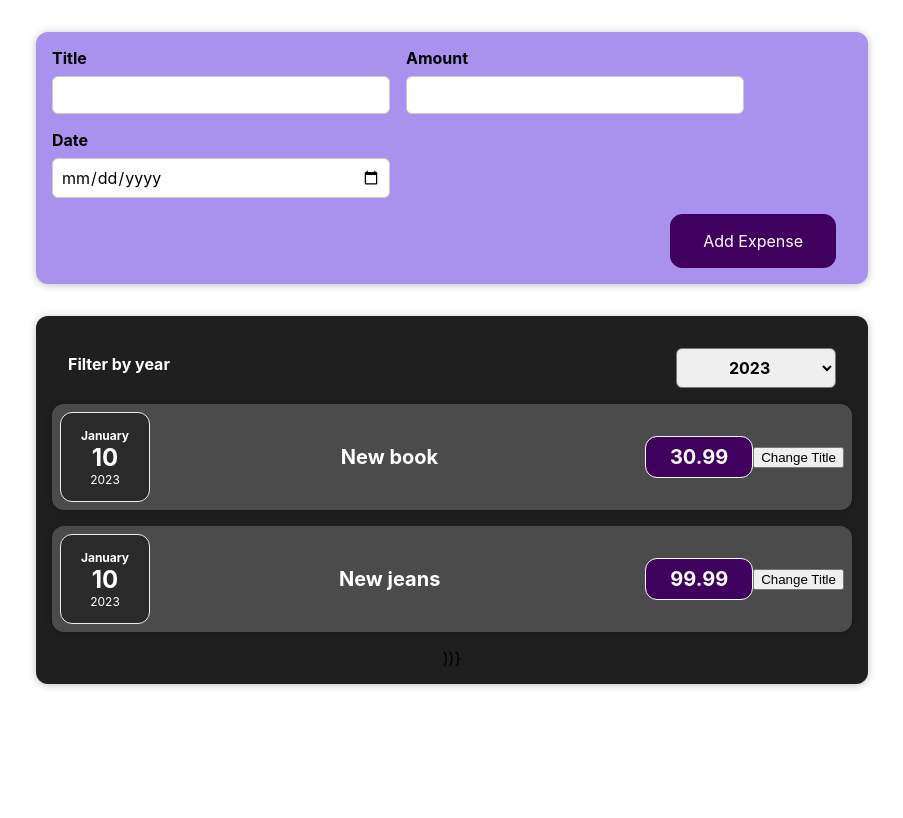
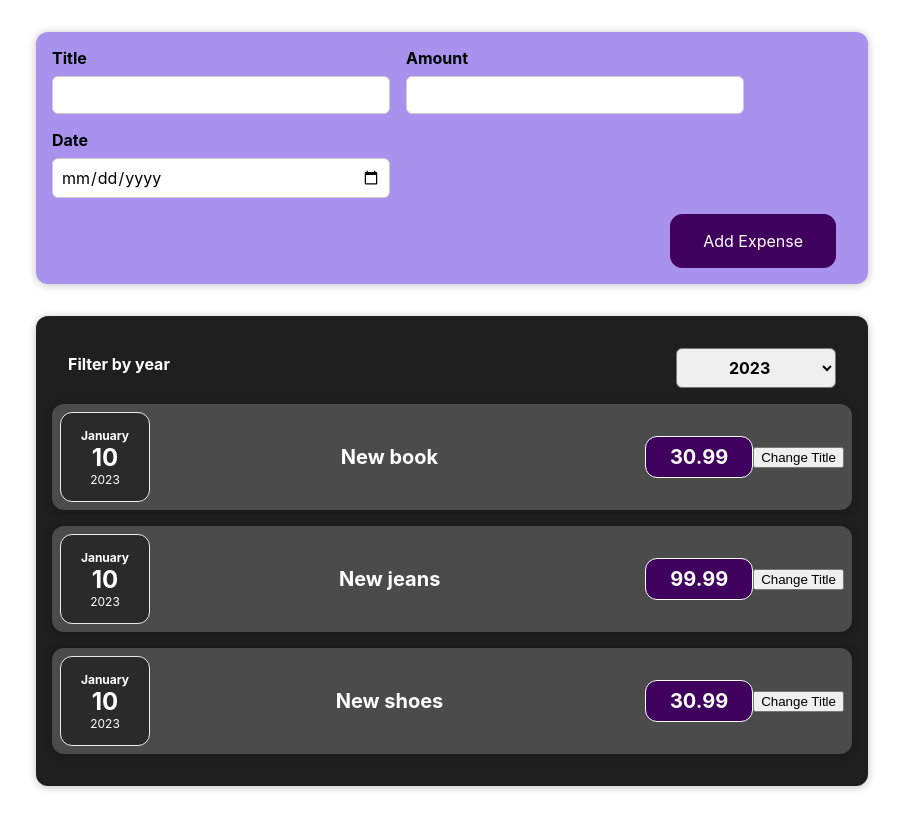
Before and after one commit to 0lder0/expenses, a React (Create React App) app: page / in a window 1280 px wide. Shown: the whole page, without its empty margins (188-1091 px from the left). Built offline with nearby package versions, Linux system fonts and the light colour scheme.

Commit message:
Andmete kuvamine nimekirjast

```diff
--- a/src/App.js
+++ b/src/App.js
@@ -4,10 +4,7 @@ import './App.css';
 import Expenses from "./component/Expenses/Expenses";
 import NewExpense from "./component/NewExpense/NewExpense";
 
-
-
-const App = () => {
-    const expenses = [
+const Dummy_expenses = [
     {
         date: new Date(2023, 0, 10),
         title: "New book",
@@ -17,8 +14,16 @@ const App = () => {
         date: new Date(2023, 0, 10),
         title: "New jeans",
         price: 99.99
-        }
+    },
+    {
+        date: new Date(2023, 0, 10),
+        title: "New shoes",
+        price: 30.99
+    },
 ];
+
+const App = () => {
+
 
     const addExpenseHandler = (expense) => {
         console.log("In App.js");
@@ -28,7 +33,7 @@ const App = () => {
   return (
       <div className="App">
             <NewExpense onAddExpense={addExpenseHandler}></NewExpense>
-          <Expenses expenses={expenses}></Expenses>
+          <Expenses expenses={Dummy_expenses}></Expenses>
       </div>
   );
 }
--- a/src/component/Expenses/Expenses.js
+++ b/src/component/Expenses/Expenses.js
@@ -2,22 +2,32 @@ import "./Expenses.css";
 import ExpenseItem from "./ExpenseItem";
 import Card from "../UI/Card";
 import ExpensesFilter from "./ExpensesFilter";
+import {useState} from "react";
 
 
 
 function Expenses(props) {
 
-    const ExpenseFilterHandler = (selectedYear) => {
-        console.log(selectedYear);
+    const [filteredYear, setFilteredYear] = useState("2023");
+    console.log("Year data in Expenses.js: " + filteredYear);
+
+    const filterChangeHandler = (Year) => {
+        console.log("Filter change handler in Expenses.js: ");
+        console.log(Year + " in Expenses.js");
+        setFilteredYear(Year);
     }
 
 
     return (
         <Card className="expenses">
-            <ExpensesFilter onExpenseFilter={ExpenseFilterHandler}></ExpensesFilter>
-            <ExpenseItem expenseData={props.expenses[0]}></ExpenseItem>
-            <ExpenseItem expenseData={props.expenses[1]}></ExpenseItem>
-            ))}
+            <ExpensesFilter selected={filteredYear} onChangeFilter={filterChangeHandler}></ExpensesFilter>
+
+            {
+                props.expenses.map((expense) => {
+                    return <ExpenseItem expenseData={expense}></ExpenseItem>
+                })
+            }
+
         </Card>
     );
 }
--- a/src/component/Expenses/ExpensesFilter.js
+++ b/src/component/Expenses/ExpensesFilter.js
@@ -1,10 +1,10 @@
 import React from 'react';
 import './ExpensesFilter.css';
 
-const ExpensesFilter = () => {
+const ExpensesFilter = (props) => {
 
     const filterChangeHandler = (event) => {
-        console.log(event.target.value)
+        props.onChangeFilter(event.target.value);
     }
 
     return (
```
Lines whose indentation alone changed are shown as unchanged.
